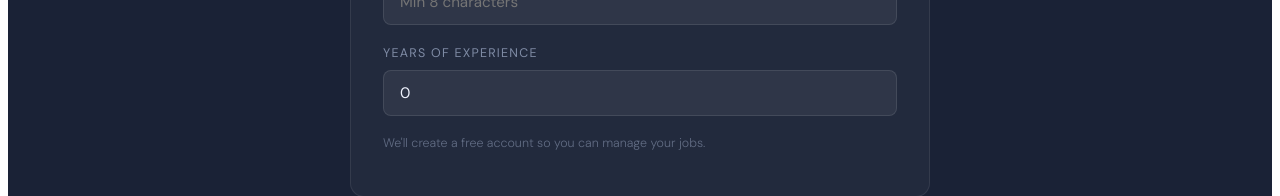
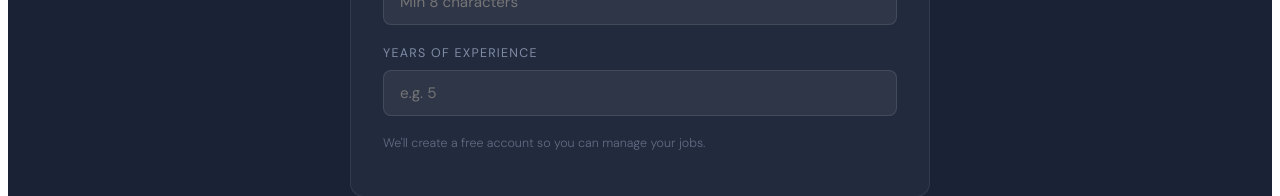
Before and after one commit to karanmann137-creator/freddy-fixit, a React (Vite) app: page /contractor-onboarding in a window 1280 px wide. Shown: the part 663-859 px from the top of the page. Built offline with nearby package versions, Linux system fonts and the light colour scheme.

Commit message:
Fix: years of experience field starts blank, not 0

```diff
--- a/src/pages/ContractorOnboarding.tsx
+++ b/src/pages/ContractorOnboarding.tsx
@@ -43,7 +43,7 @@ export default function ContractorOnboarding() {
   const [, setLocation] = useLocation();
   const [step, setStep] = useState(1);
   const TOTAL = 5;
-  const [form, setForm] = useState({ firstName:"", lastName:"", email:"", phone:"", password:"", yearsOfExperience:0, photoUrl:"" });
+  const [form, setForm] = useState({ firstName:"", lastName:"", email:"", phone:"", password:"", yearsOfExperience:"", photoUrl:"" });
   const [selectedSpec,  setSelectedSpec]  = useState<string[]>([]);
   const [selectedArea,  setSelectedArea]  = useState<string[]>([]);
   const [selectedAvail, setSelectedAvail] = useState<string[]>([]);
@@ -84,7 +84,7 @@ export default function ContractorOnboarding() {
       if (!authData.user) throw new Error("Account creation failed.");
       const userId = authData.user.id;
       await supabase.from("profiles").insert({ id: userId, email: form.email, first_name: form.firstName, last_name: form.lastName, phone: form.phone, role: "contractor" });
-      await supabase.from("contractors").insert({ id: userId, specialties: selectedSpec, years_of_experience: form.yearsOfExperience, service_area: selectedArea, availability: { windows: selectedAvail }, photo_url: form.photoUrl || null, status: "pending" });
+      await supabase.from("contractors").insert({ id: userId, specialties: selectedSpec, years_of_experience: form.yearsOfExperience === "" ? null : Number(form.yearsOfExperience), service_area: selectedArea, availability: { windows: selectedAvail }, photo_url: form.photoUrl || null, status: "pending" });
       setSuccess(true); window.scrollTo(0,0);
     } catch (err: any) {
       setSubmitError(err.message?.includes("already registered") ? "An account with this email already exists. Please sign in instead." : err.message ?? "Something went wrong.");
@@ -171,7 +171,7 @@ export default function ContractorOnboarding() {
               </div>
               <div style={{ marginBottom:"1.2rem" }}>
                 <label style={s.label}>Years of Experience</label>
-                <input style={inp} type="number" min={0} max={50} value={form.yearsOfExperience} onChange={e => setF("yearsOfExperience", parseInt(e.target.value) || 0)} />
+                <input style={inp} type="number" min={0} max={50} value={form.yearsOfExperience} placeholder="e.g. 5" onChange={e => setF("yearsOfExperience", e.target.value)} />
               </div>
               <p style={{ fontSize:".78rem", color:"rgba(190,205,235,.4)", fontWeight:300 }}>We'll create a free account so you can manage your jobs.</p>
             </div>
```
